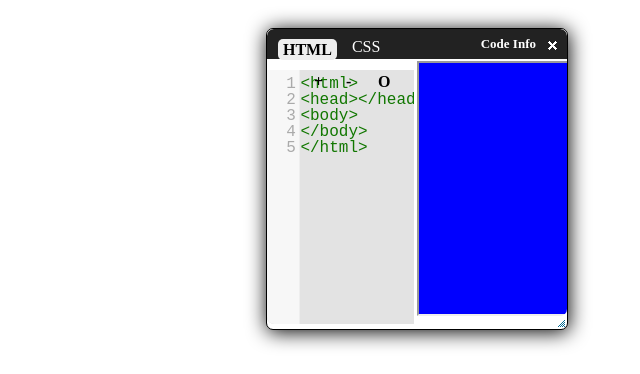
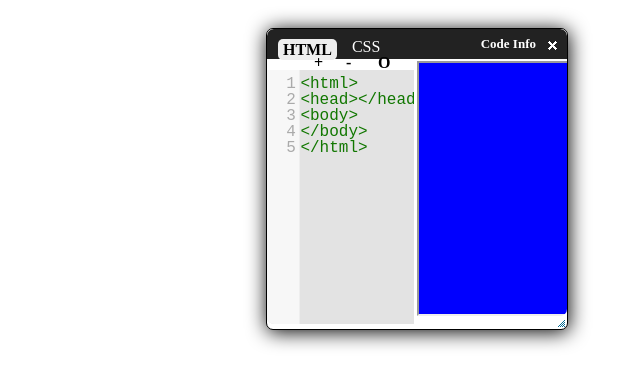
Before and after one commit to ijse/CodePlay, a plain HTML site: page demo.html in a window 1280 px wide. Shown: the part 272-646 px from the top of the page, 34-674 px from the left. Drawn offline with Linux system fonts and the light colour scheme.

Commit message:
调整代码区样式，更新readme

```diff
--- a/codePlay.js
+++ b/codePlay.js
@@ -78,7 +78,7 @@ var codePlay = (function() {
         var obj = inst.editor.getWrapperElement().style;
         if(delta === 0) {
             // Rewind font size
-            obj.fontSize = inst.codeFontSize();
+            obj.fontSize = inst.codeFontSize;
         } else {
             var curFontSize = obj.fontSize.replace("px","");
             var newFontSize = Number(curFontSize) + delta;
--- a/style/index.css
+++ b/style/index.css
@@ -85,7 +85,6 @@
 	position: relative;
 	width:49% ;
 	float: left;
-	overflow: hidden;
 	border-radius: 0 0 0 7px;
 	background-color: #e3e3e3;
 }
@@ -104,7 +103,7 @@
 .code-side .fontResizer {
 	position: absolute;
 	right: 5px;
-	top: 3px;
+	top: -16px;
 	height: 30px;
 	margin: 0;
 	padding: 0;
```
Also changed, not shown: 1 other file.
